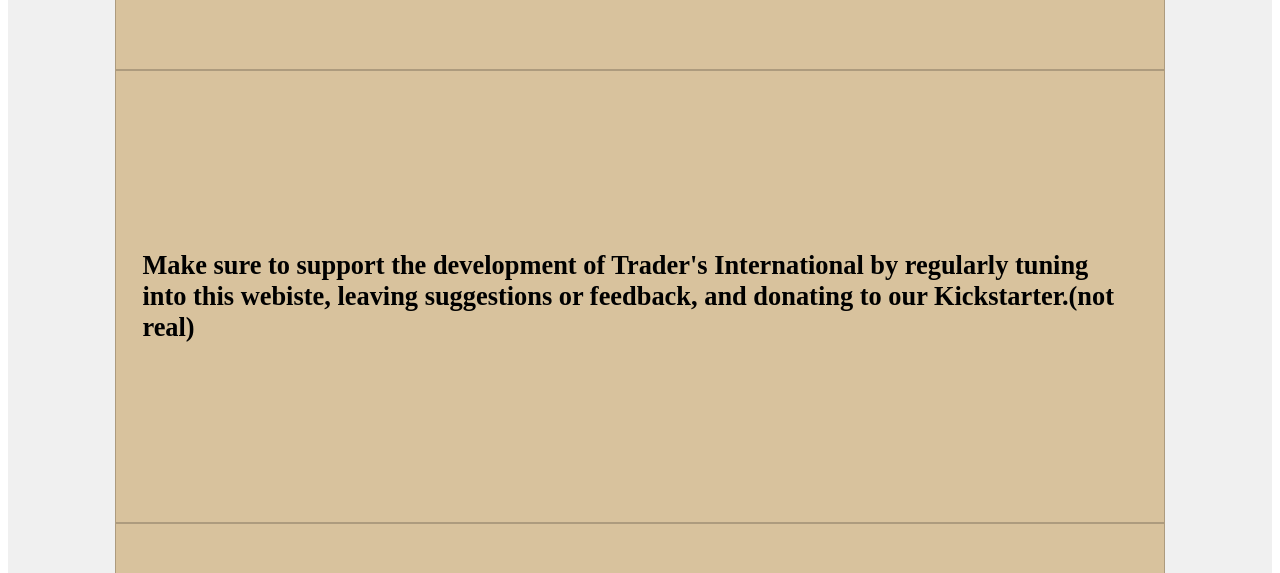
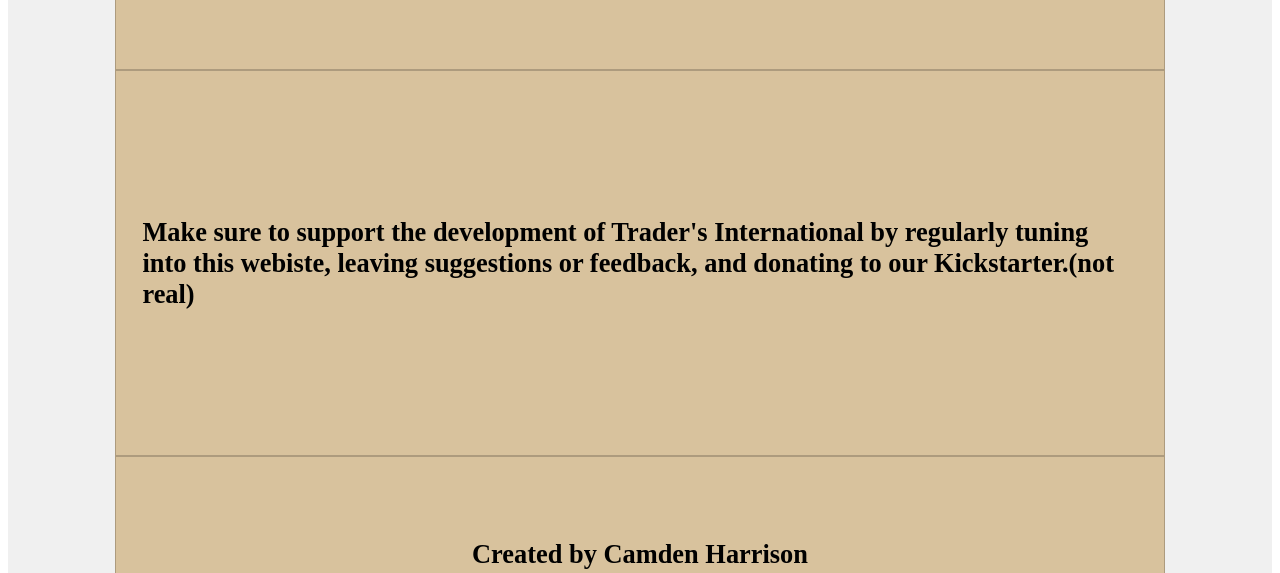
Before and after one commit to 26harricama/se1400, a plain HTML site: page milestone6/index.html in a window 1280 px wide. Shown: the part 1943-2516 px from the top of the page. Drawn offline with Linux system fonts and the light colour scheme.

Commit message:
Update style.css

```diff
--- a/milestone6/style.css
+++ b/milestone6/style.css
@@ -65,7 +65,7 @@ div {
 
 .child:nth-child(13) { grid-column: 2 / 8; grid-row: 6; background: #d8c29d; aspect-ratio: 6/1; font-size: 2em;}
 
-.child:nth-child(14) { grid-column: 2 / 8; grid-row: 7; background: #d8c29d; aspect-ratio: 2.5/1; }
+.child:nth-child(14) { grid-column: 2 / 8; grid-row: 7; background: #d8c29d; aspect-ratio: 3/1; }
 
 .child:nth-child(15) { grid-column: 2 / 8; grid-row: 8; background: #d8c29d; aspect-ratio: 7/1;}
 
```
